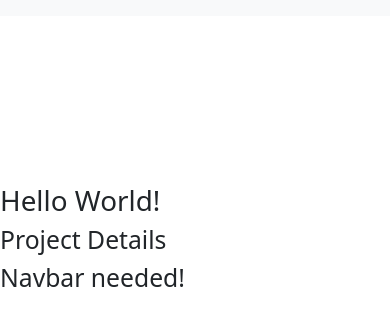
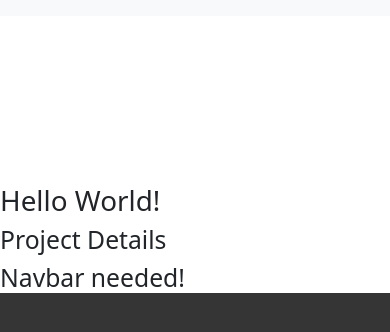
Before and after one commit to gajeraYash/NFOP-app, a Django app: page / in a window 390 px wide. Shown: the top 332 px of the page. Run offline with Django 3.2, Linux system fonts and the light colour scheme; some libraries are stand-ins or nearby versions.

Commit message:
Background Mobile Fix 📱

```diff
--- a/static/css/style.css
+++ b/static/css/style.css
@@ -6,3 +6,22 @@
   --main-other-color: #3c6e71;
   --main-background: #353535;
 }
+
+html {
+  background-color: var(--main-background);
+  height: 100%;
+}
+
+html:before {
+  content: "";
+  position: fixed;
+  width: 100%;
+  height: 100%;
+  background-color: var(--main-background);
+  z-index: -1;
+}
+
+textarea:focus,
+input:focus {
+  outline: none;
+}
```
Lines whose indentation alone changed are shown as unchanged.
